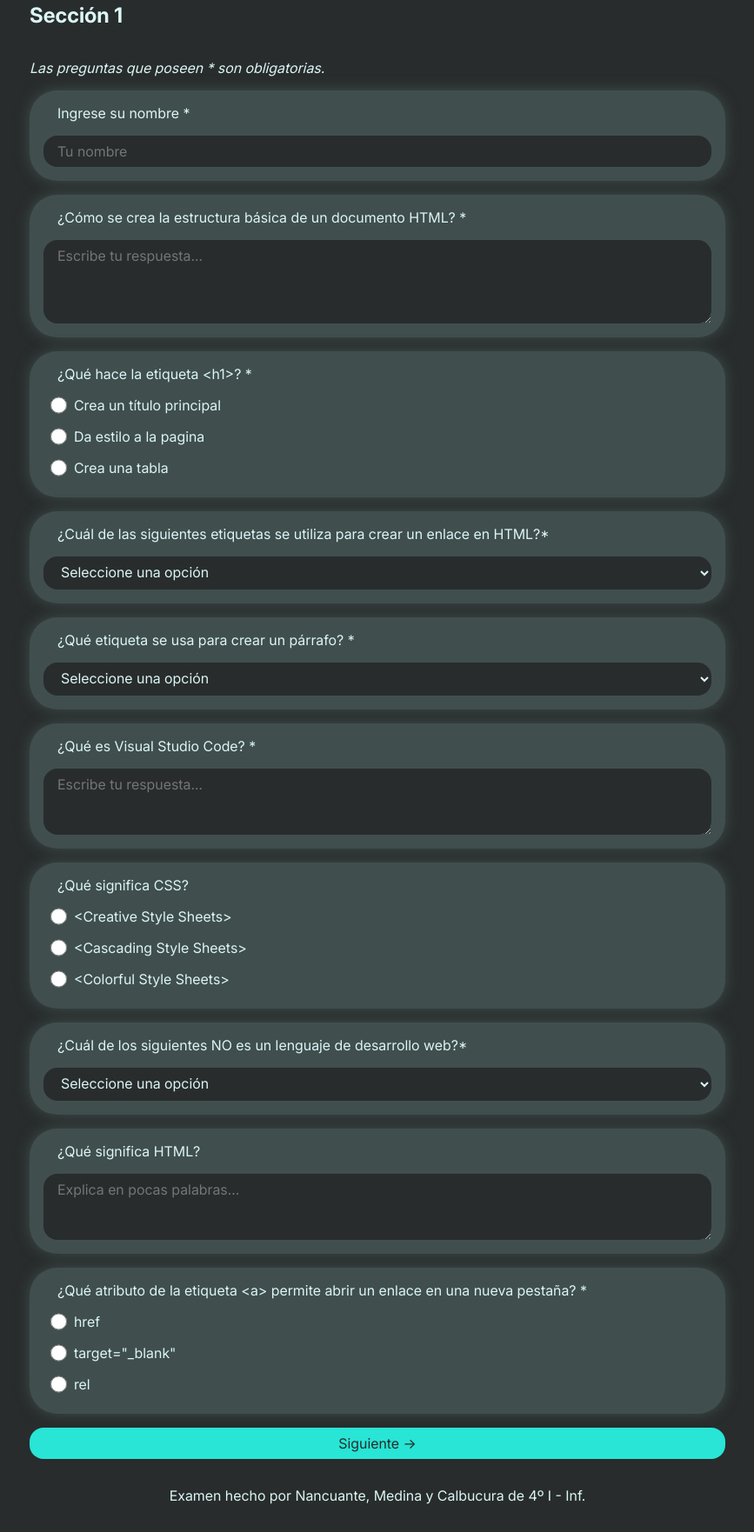
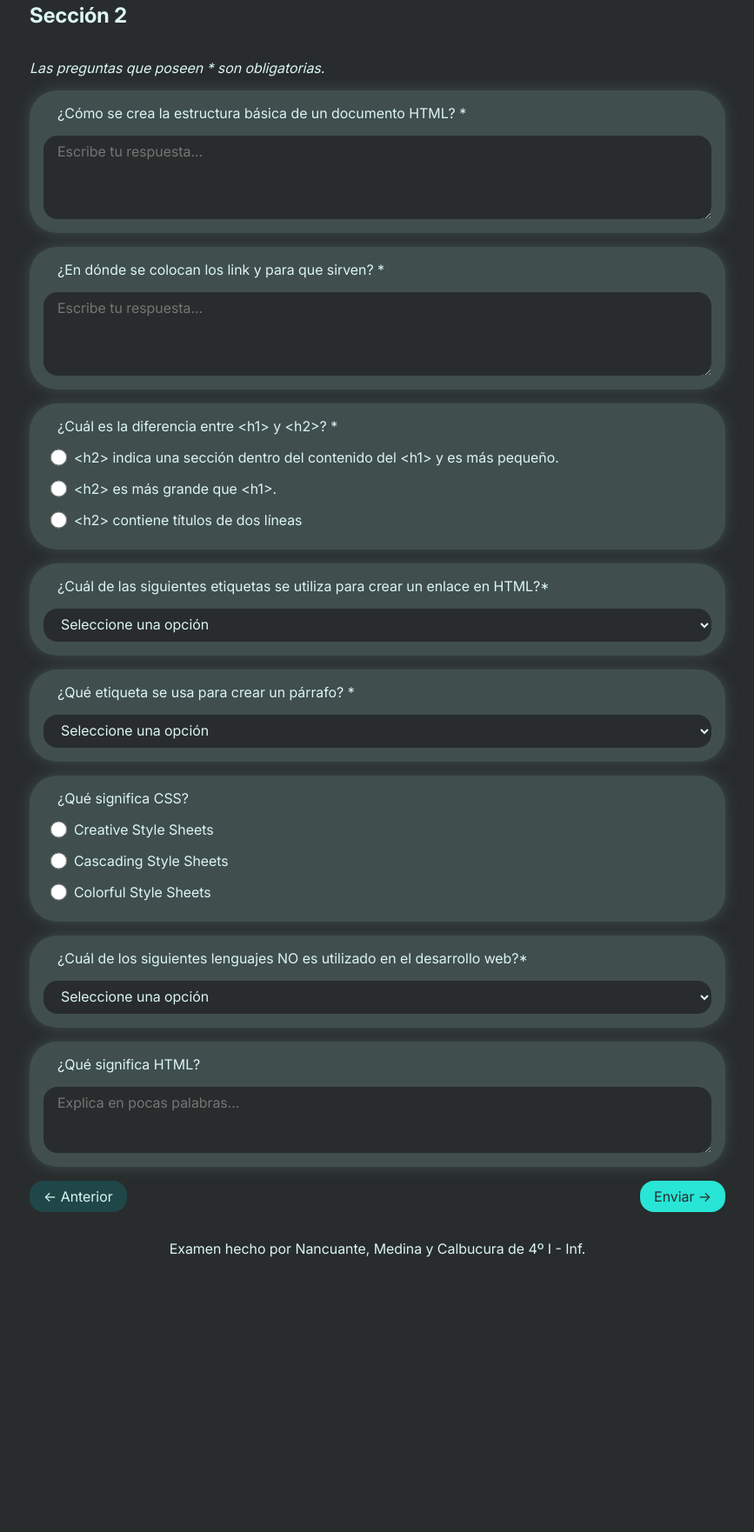
Before and after one commit to Nancuante-Juan/Multimedia-TP6, a plain HTML site: page seccion2.html in a window 1280 px wide. Shown: the part 561-2323 px from the top of the page at 87% size, without its empty margins (206-1073 px from the left). After the commit the page ends 2039 px from the top, so only its background shows below. Drawn offline with Linux system fonts and the light colour scheme.

Commit message:
Se hicieron correciones y se añadio un final

```diff
--- a/seccion2.html
+++ b/seccion2.html
@@ -3,133 +3,108 @@
 <head>
     <meta charset="UTF-8">
     <meta name="viewport" content="width=device-width, initial-scale=1.0">
-    <title>Examen</title>
+    <title>Examen sobre el diseño web</title>
     <link rel="stylesheet" href="styles/style.css">
 </head>
 <body>
     <form>
         <h1>Examen sobre el diseño web</h1>
-        <h2>Sección 1</h2>
+        <h2>Sección 2</h2>
         <i>Las preguntas que poseen * son obligatorias.</i>
 
         <!-- Pregunta 1 -->
-        <div class="contenido">
-            <label for="name">Ingrese su nombre *</label>
-            <input placeholder="Tu nombre" id="name" type="text" required>
-        </div>
-
-        <!-- Pregunta 2 -->
         <div class="contenido">
             <label for="estructura">¿Cómo se crea la estructura básica de un documento HTML? *</label>
             <textarea id="estructura" name="estructura" placeholder="Escribe tu respuesta..." rows="4" required></textarea>
         </div>
 
+        <!-- Pregunta 2 -->
+        <div class="contenido">
+            <label for="ln">¿En dónde se colocan los link y para que sirven? *</label>
+            <textarea id="ln" name="ln" placeholder="Escribe tu respuesta..." rows="4" required></textarea>
+        </div>
+
         <!-- Pregunta 3 -->
         <div class="contenido">
-            <label>¿Qué hace la etiqueta &lt;h1&gt;? *</label>
+            <label>¿Cuál es la diferencia entre &lt;h1&gt; y &lt;h2&gt;? *</label>
             <div class="rad_padre">
                 <div class="rad_cont">
-                    <input type="radio" id="h1_1" name="h1" value="titulo" required>
-                    <label for="h1_1">Crea un título principal</label>
+                    <input type="radio" id="h2_1" name="h1" value="h2_1" required>
+                    <label for="h2_1">&lt;h2&gt; indica una sección dentro del contenido del &lt;h1&gt; y es más pequeño.</label>
                 </div>
                 <div class="rad_cont">
-                    <input type="radio" id="h1_2" name="h1" value="imagen">
-                    <label for="h1_2">Da estilo a la pagina</label>
+                    <input type="radio" id="h2_2" name="h1" value="h2_2">
+                    <label for="h2_2">&lt;h2&gt; es más grande que &lt;h1&gt;.</label>
                 </div>
                 <div class="rad_cont">
-                    <input type="radio" id="h1_3" name="h1" value="tabla">
-                    <label for="h1_3">Crea una tabla</label>
+                    <input type="radio" id="h2_3" name="h1" value="h2_3">
+                    <label for="h2_3">&lt;h2&gt; contiene títulos de dos líneas</label>
                 </div>
             </div>
         </div>
 
         <!-- Pregunta 4 -->
         <div class="contenido">
-            <label for="atajoNuevo">¿Cuál de las siguientes etiquetas se utiliza para crear un enlace en HTML?*</label>
-            <select id="atajoNuevo" required>
+            <label for="enlace">¿Cuál de las siguientes etiquetas se utiliza para crear un enlace en HTML?*</label>
+            <select id="enlace" required>
                 <option value="">Seleccione una opción</option>
-                <option value="ctrlN">img</option>
-                <option value="ctrlS">p</option>
-                <option value="ctrlC">a</option>
-                <option value="ctrlX">link</option>
+                <option value="img">&lt;img&gt;</option>
+                <option value="p">&lt;p&gt;</option>
+                <option value="a">&lt;a&gt;</option>
+                <option value="link">&lt;link&gt;</option>
             </select>
         </div>
 
         <!-- Pregunta 5 -->
         <div class="contenido">
-            <label for="atajoGuardar">¿Qué etiqueta se usa para crear un párrafo? *</label>
-            <select id="atajoGuardar" required>
+            <label for="parr">¿Qué etiqueta se usa para crear un párrafo? *</label>
+            <select id="parr" required>
                 <option value="">Seleccione una opción</option>
-                <option value="ctrlS">P</option>
-                <option value="ctrlN">span</option>
-                <option value="ctrlC">h1></option>
+                <option value="p2">&lt;p&gt;</option>
+                <option value="span">&lt;span&gt;</option>
+                <option value="h1">&lt;h1&gt;</option>
             </select>
         </div>
 
         <!-- Pregunta 6 -->
         <div class="contenido">
-            <label for="vscode">¿Qué es Visual Studio Code? *</label>
-            <textarea id="vscode" placeholder="Escribe tu respuesta..." rows="3" required></textarea>
+            <label>¿Qué significa CSS?</label>
+            <div class="rad_padre">
+                <div class="rad_cont">
+                    <input type="radio" id="css1" name="tag" value="css1">
+                    <label for="css1">Creative Style Sheets</label>
+                </div>
+                <div class="rad_cont">
+                    <input type="radio" id="css2" name="tag" value="css2" required>
+                    <label for="css2">Cascading Style Sheets</label>
+                </div>
+                <div class="rad_cont">
+                    <input type="radio" id="css3" name="tag" value="css3">
+                    <label for="css3">Colorful Style Sheets</label>
+                </div>
+            </div>
         </div>
 
         <!-- Pregunta 7 -->
         <div class="contenido">
-            <label>¿Qué significa CSS?</label>
-            <div class="rad_padre">
-                <div class="rad_cont">
-                    <input type="radio" id="tag1" name="tag" value="s" required>
-                    <label for="tag1">&lt;Creative Style Sheets&gt;</label>
-                </div>
-                <div class="rad_cont">
-                    <input type="radio" id="tag2" name="tag" value="mark">
-                    <label for="tag2">&lt;Cascading Style Sheets&gt;</label>
-                </div>
-                <div class="rad_cont">
-                    <input type="radio" id="tag3" name="tag" value="h1">
-                    <label for="tag3">&lt;Colorful Style Sheets&gt;</label>
-                </div>
-            </div>
+            <label for="leng">¿Cuál de los siguientes lenguajes NO es utilizado en el desarrollo web?*</label>
+            <select id="leng" required>
+                <option value="">Seleccione una opción</option>
+                <option value="jv">JavaScript</option>
+                <option value="xlsx">Excel</option>
+                <option value="css">CSS</option>
+            </select>
         </div>
 
         <!-- Pregunta 8 -->
         <div class="contenido">
-            <label for="img">¿Cuál de los siguientes NO es un lenguaje de desarrollo web?*</label>
-            <select id="img" required>
-                <option value="">Seleccione una opción</option>
-                <option value="src">JavaScript</option>
-                <option value="alt">Excel</option>
-                <option value="href">CSS</option>
-            </select>
+            <label for="sign">¿Qué significa HTML?</label>
+            <textarea placeholder="Explica en pocas palabras..." rows="3" id="sign" required></textarea>
         </div>
 
-        <!-- Pregunta 9 -->
-        <div class="contenido">
-            <label>¿Qué significa HTML?</label>
-            <textarea placeholder="Explica en pocas palabras..." rows="3" required></textarea>
-        </div>
-
-        <!-- Pregunta 10 -->
-        <div class="contenido">
-            <label>¿Qué atributo de la etiqueta &lt;a&gt; permite abrir un enlace en una nueva pestaña? *</label>
-            <div class="rad_padre">
-                <div class="rad_cont">
-                    <input type="radio" id="a1" name="a_blank" value="href" required>
-                    <label for="a1">href</label>
-                </div>
-                <div class="rad_cont">
-                    <input type="radio" id="a2" name="a_blank" value="target">
-                    <label for="a2">target="_blank"</label>
-                </div>
-                <div class="rad_cont">
-                    <input type="radio" id="a3" name="a_blank" value="rel">
-                    <label for="a3">rel</label>
-                </div>
-            </div>
-        </div>
-
-        <div style="display: flex; justify-content: right;">
-            <!--<a href="#" class="obj boton">← Anterior</a>-->
-            <button type="submit" class="obj boton principal" style="width: 100%;">Siguiente →</button>
+        <div style="display: flex; justify-content: space-between;">
+            <a href="index.html" class="obj boton">← Anterior</a>
+            <button type="submit" class="obj boton principal" formaction="fin.html">Enviar →</button>
         </div>
 
         <p style="text-align: center;">Examen hecho por Nancuante, Medina y Calbucura de 4º I - Inf.</p>
```
Also changed, not shown: fin.html (added, +14 -0 lines), index.html (+11 -18 lines).
